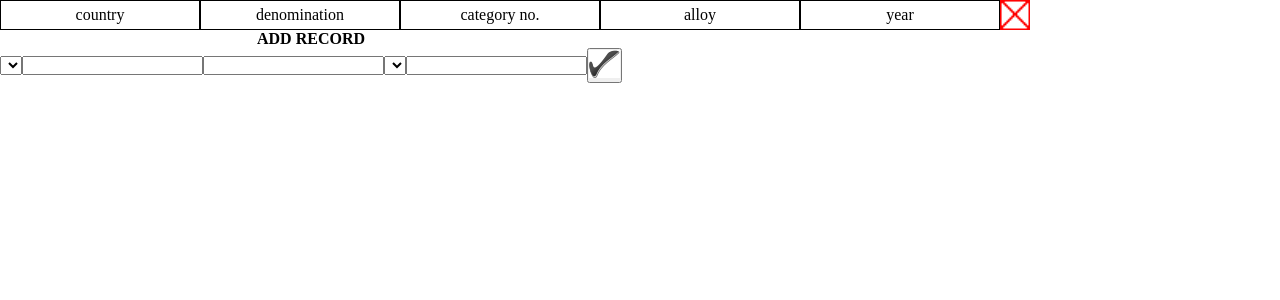
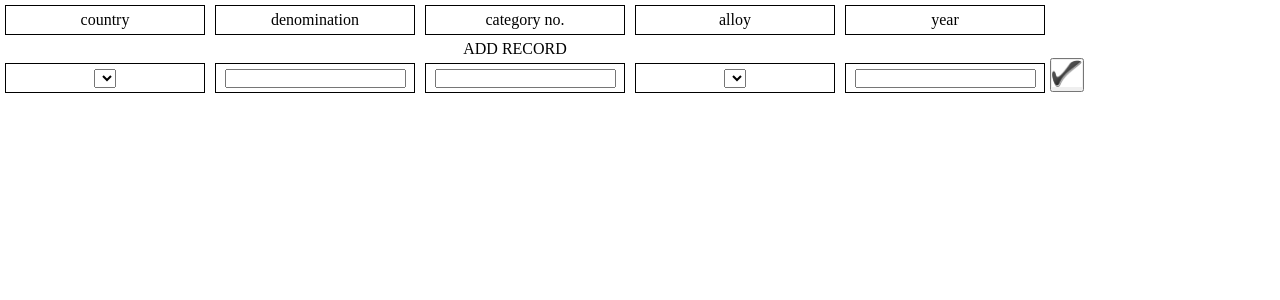
Before and after one commit to madziuniusia/Ajax-XHR, a PHP site: page / in a window 1280 px wide. Shown: the top 300 px of the page. Run offline with PHP 8.4, Linux system fonts and the light colour scheme; data that the repository does not hold is empty.

Commit message:
UPDATE without ajax

```diff
--- a/index.php
+++ b/index.php
@@ -21,17 +21,13 @@
         <div class="innerDiv">category no.</div>
         <div class="innerDiv">alloy</div>
         <div class="innerDiv">year</div>
-        <div class="checkOrDelete"></div>
     </div>
 
     <div id="out"></div>
-
-    <table id="tableForm">
-        <tr>
-            <th id="nav" colspan="6">ADD RECORD</th>
-        </tr>
-        <tr>
-            <td>
+    <div id="nav">ADD RECORD</div>
+    <div id="underAddRecord">
+        <div class="contentDiv" id="tableForm">
+            <div class="innerDiv">
                 <select name="country" id="country">
                     <!-- base -->
                     <?php
@@ -42,10 +38,10 @@
                         $rs->close();
                         ?>
                 </select>
-            </td>
-            <td><input type="text" name="denomination" id="denomination"></td>
-            <td><input type="text" name="category" id="category"></td>
-            <td>
+            </div>
+            <div class="innerDiv"><input type="text" name="denomination" id="denomination"></div>
+            <div class="innerDiv"><input type="text" name="category" id="category"></div>
+            <div class="innerDiv">
                 <select name="alloy" id="alloy">
                     <!-- base -->
                     <?php
@@ -56,12 +52,13 @@
                         $rs->close();
                         ?>
                 </select>
-            </td>
-            <td><input type="number" name="year" id="year"></td>
-            <td id="checkOrDeleteForm"><button onclick="send()" id="send"><img src="gfx/checked.png"
-                        alt="checked"></button></td>
-        </tr>
-    </table>
+            </div>
+            <div class="innerDiv"><input type="number" name="year" id="year"></div>
+            <div class="check"><button onclick="send()" id="send"><img src="gfx/checked.png" alt="checked" width="30"
+                        hight="30"></button>
+            </div>
+        </div>
+    </div>
 </body>
 
 </html>
--- a/style.css
+++ b/style.css
@@ -3,6 +3,7 @@
     padding: 0;
     box-sizing: border-box;
     border-collapse: collapse;
+    user-select: none;
 }
 
 .contentDiv {
@@ -17,6 +18,7 @@
     display: flex;
     justify-content: center;
     align-items: center;
+    margin: 5px;
 }
 
 .checkOrDelete {
@@ -25,4 +27,23 @@
     background-image: url("gfx/delete.gif");
     background-repeat: no-repeat;
     background-size: contain;
+    border: 0px;
 }
+
+.check {
+    width: 30px;
+    height: 30px;
+    background-image: url("gfx/checked.png");
+    background-repeat: no-repeat;
+    background-size: contain;
+    border: 0px;
+}
+
+.checkOrDelete:hover {
+    opacity: 50%;
+}
+
+#nav {
+    text-align: center;
+    width: 1030px;
+}
```
Also changed, not shown: script.js (+48 -8 lines).
